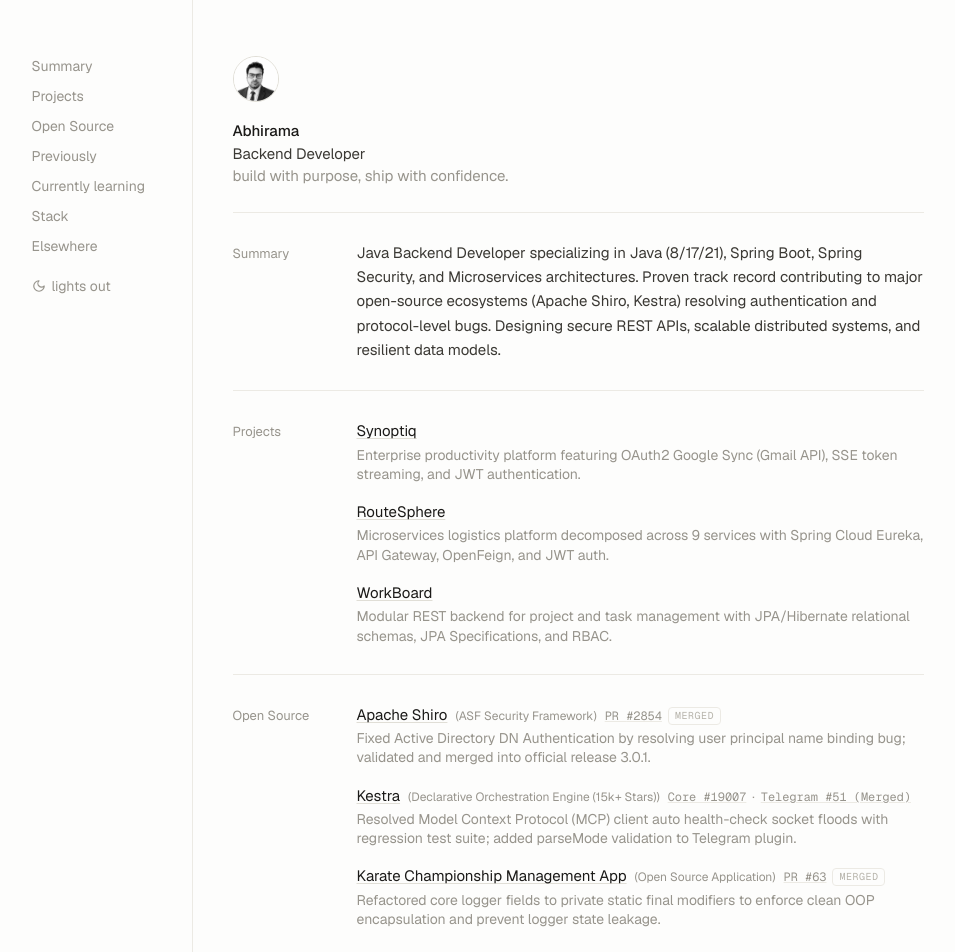
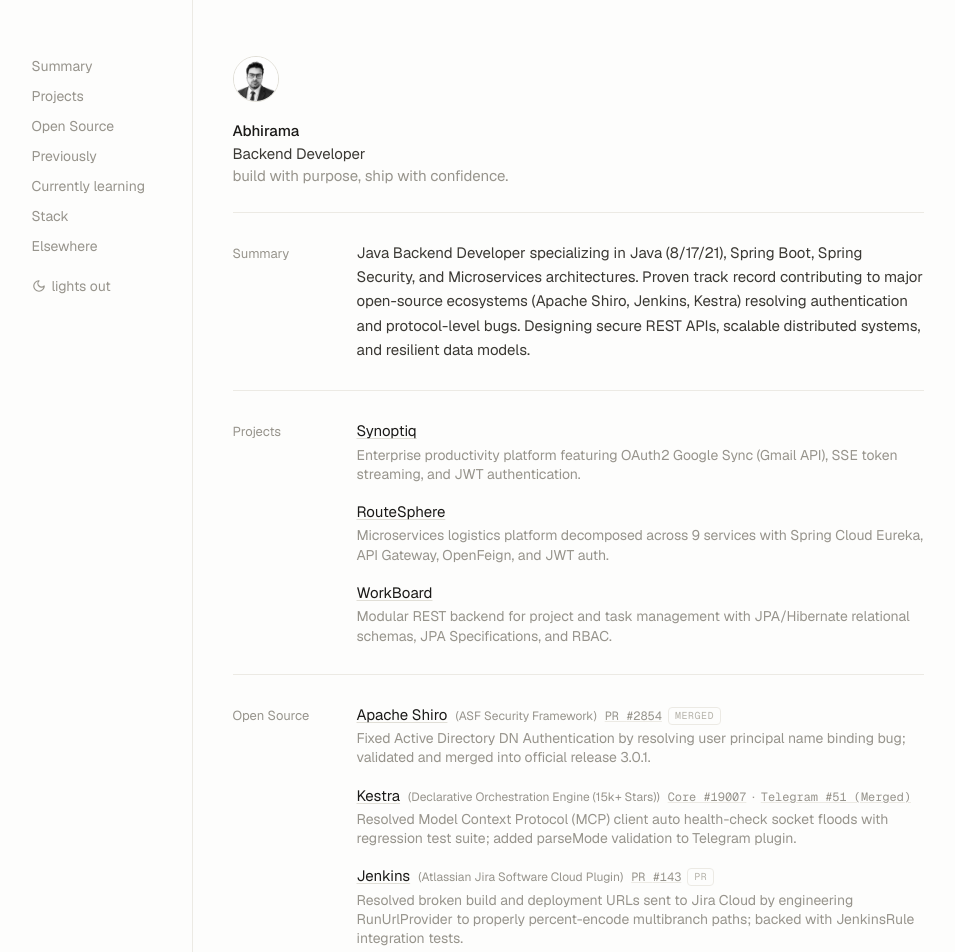
Before and after one commit to abhiramaab/portfolio, a React (Vite) app: page / in a window 1280 px wide. Shown: the top 952 px of the page, without its empty margins (155-1110 px from the left). Built offline with nearby package versions, Linux system fonts and the light colour scheme.

Commit message:
feat(opensource): replace Karate app with Jenkins Jira Cloud PR #143

```diff
--- a/src/data.js
+++ b/src/data.js
@@ -11,7 +11,7 @@
   link: {
     href: 'https://project.synoptiq.abhiram.tech',
   },
-  rest: '  Java Backend Developer specializing in Java (8/17/21), Spring Boot, Spring Security, and Microservices architectures. Proven track record contributing to major open-source ecosystems (Apache Shiro, Kestra) resolving authentication and protocol-level bugs. Designing secure REST APIs, scalable distributed systems, and resilient data models.',
+  rest: '  Java Backend Developer specializing in Java (8/17/21), Spring Boot, Spring Security, and Microservices architectures. Proven track record contributing to major open-source ecosystems (Apache Shiro, Jenkins, Kestra) resolving authentication and protocol-level bugs. Designing secure REST APIs, scalable distributed systems, and resilient data models.',
 }
 
 export const projects = [
@@ -57,12 +57,12 @@
     desc: 'Resolved Model Context Protocol (MCP) client auto health-check socket floods with regression test suite; added parseMode validation to Telegram plugin.',
   },
   {
-    name: 'Karate Championship Management App',
-    href: 'https://github.com/AthleticAvi/Karate-Championship-Management-App/pull/63',
-    pr: '#63',
-    badge: 'Merged',
-    repoDesc: 'Open Source Application',
-    desc: 'Refactored core logger fields to private static final modifiers to enforce clean OOP encapsulation and prevent logger state leakage.',
+    name: 'Jenkins',
+    href: 'https://github.com/jenkinsci/atlassian-jira-software-cloud-plugin/pull/143',
+    pr: '#143',
+    badge: 'PR',
+    repoDesc: 'Atlassian Jira Software Cloud Plugin',
+    desc: 'Resolved broken build and deployment URLs sent to Jira Cloud by engineering RunUrlProvider to properly percent-encode multibranch paths; backed with JenkinsRule integration tests.',
   },
 ]
 
```
Also changed, not shown: 7 other files (tests, documents, lock files or other folders).
